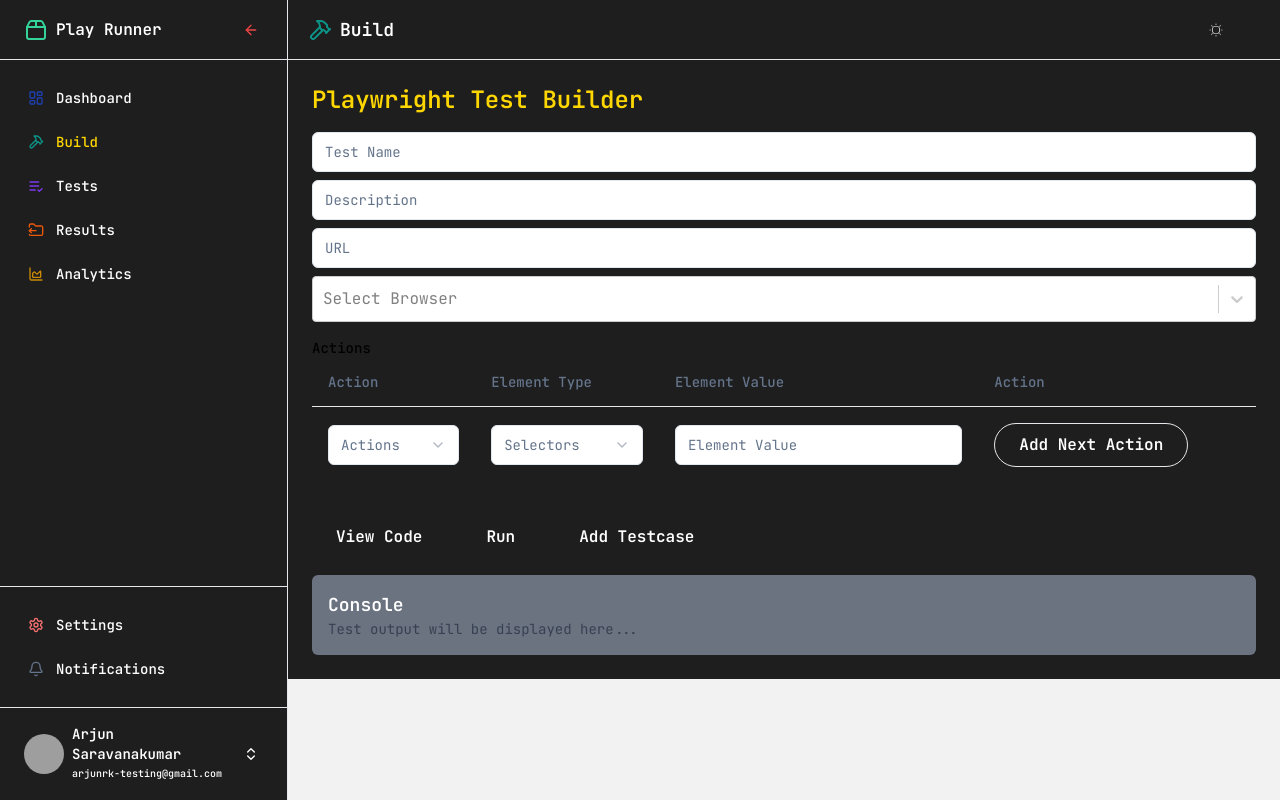
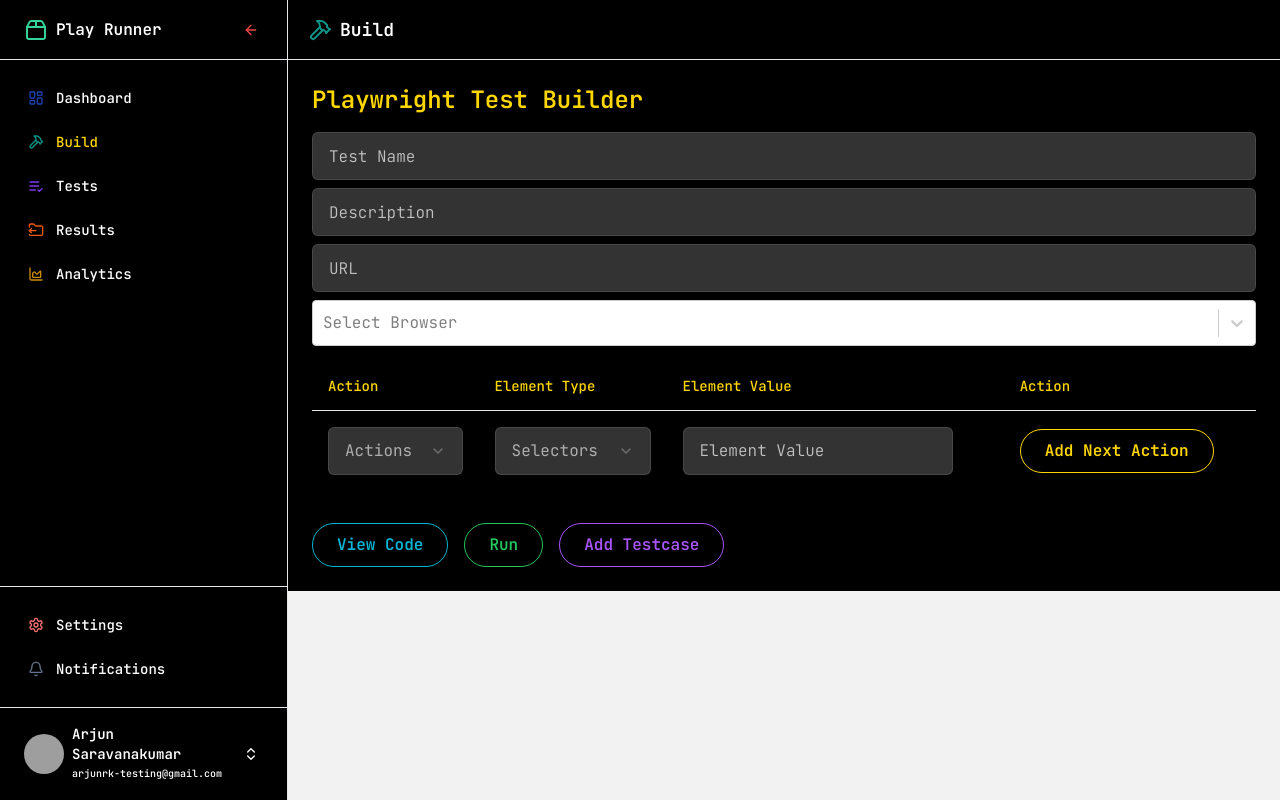
Before and after one commit to arjunrk-test/play-runner, a Next.js app: page /build in a window 1280 px wide. Built offline with nearby package versions, Linux system fonts and the light colour scheme; grey boxes are pictures that could not be loaded.

Commit message:
design changes

```diff
--- a/app/globals.css
+++ b/app/globals.css
@@ -4,7 +4,7 @@
 
 @layer base {
   body {
-    @apply font-primary bg-primary bg-secondary text-white leading-loose;
+    @apply font-primary bg-primary bg-secondary bg-input text-white leading-loose;
   }
   .h1 {
     @apply text-[48px] xl:text-[80px] leading-[1.1] font-semibold;
--- a/components/PageHeader.jsx
+++ b/components/PageHeader.jsx
@@ -1,11 +1,8 @@
 "use client";
 import { sidebarOpen } from "@/hooks/atoms";
 import { useAtom } from "jotai";
-import { useState, useEffect } from "react";
 import ToggleSidebarButton from "./ToggleSidebarButton";
 import { cn } from "@/lib/utils";
-import { Button } from "./ui/button";
-import { CiLight, CiDark } from "react-icons/ci";
 
 export default function PageHeader({ children }) {
   const [isOpen] = useAtom(sidebarOpen);
@@ -25,11 +22,6 @@
       >
         {children}
       </div>
-      <div className="flex justify-between items-center ml-2 mr-2">
-          <Button className="bg-none text-navbarText hover:bg-navbarHover hover:text-navbarText" variant="ghost">
-            <CiLight />
-          </Button>
-      </div>
     </div>
   );
 }
--- a/components/ui/input.jsx
+++ b/components/ui/input.jsx
@@ -7,7 +7,7 @@
     (<input
       type={type}
       className={cn(
-        "flex h-10 w-full rounded-md border border-slate-200 bg-white px-3 py-2 text-base ring-offset-white file:border-0 file:bg-transparent file:text-sm file:font-medium file:text-slate-950 placeholder:text-slate-500 focus-visible:outline-none focus-visible:ring-2 focus-visible:ring-slate-950 focus-visible:ring-offset-2 disabled:cursor-not-allowed disabled:opacity-50 md:text-sm dark:border-slate-800 dark:bg-slate-950 dark:ring-offset-slate-950 dark:file:text-slate-50 dark:placeholder:text-slate-400 dark:focus-visible:ring-slate-300",
+        "flex h-[48px] rounded-md border border-white/10 focus:border-accent font-light bg-input px-4 py-5 text-base placeholder:text-white/70 outline-none",
         className
       )}
       ref={ref}
--- a/components/ui/select.jsx
+++ b/components/ui/select.jsx
@@ -16,7 +16,7 @@
   <SelectPrimitive.Trigger
     ref={ref}
     className={cn(
-      "flex h-10 w-full items-center justify-between rounded-md border border-slate-200 bg-white px-3 py-2 text-sm ring-offset-white data-[placeholder]:text-slate-500 focus:outline-none focus:ring-2 focus:ring-slate-950 focus:ring-offset-2 disabled:cursor-not-allowed disabled:opacity-50 [&>span]:line-clamp-1 dark:border-slate-800 dark:bg-slate-950 dark:ring-offset-slate-950 dark:data-[placeholder]:text-slate-400 dark:focus:ring-slate-300",
+      "flex h-[48px] w-full items-center justify-between rounded-md border border-white/10 bg-primary px-4 py-5 text-base text-white/60 placeholder:test-white/10 focus:border-accent outline-none",
       className
     )}
     {...props}>
@@ -54,7 +54,7 @@
     <SelectPrimitive.Content
       ref={ref}
       className={cn(
-        "relative z-50 max-h-[--radix-select-content-available-height] min-w-[8rem] overflow-y-auto overflow-x-hidden rounded-md border border-slate-200 bg-white text-slate-950 shadow-md data-[state=open]:animate-in data-[state=closed]:animate-out data-[state=closed]:fade-out-0 data-[state=open]:fade-in-0 data-[state=closed]:zoom-out-95 data-[state=open]:zoom-in-95 data-[side=bottom]:slide-in-from-top-2 data-[side=left]:slide-in-from-right-2 data-[side=right]:slide-in-from-left-2 data-[side=top]:slide-in-from-bottom-2 dark:border-slate-800 dark:bg-slate-950 dark:text-slate-50",
+        "relative z-50 max-h-96 min-w-[8rem] overflow-hidden rounded-md border border-white/10 bg-primary text-white shadow-md data-[state=open]:animate-in data-[state=closed]:animate-out data-[state=closed]:fade-out-0 data-[state=open]:fade-in-0 data-[state=closed]:zoom-out-95 data-[state=open]:zoom-in-95 data-[side=bottom]:slide-in-from-top-2 data-[side=left]:slide-in-from-right-2 data-[side=right]:slide-in-from-left-2 data-[side=top]:slide-in-from-bottom-2 dark:border-slate-800 dark:bg-slate-950 dark:text-slate-50",
         position === "popper" &&
           "data-[side=bottom]:translate-y-1 data-[side=left]:-translate-x-1 data-[side=right]:translate-x-1 data-[side=top]:-translate-y-1",
         className
@@ -85,7 +85,7 @@
   <SelectPrimitive.Item
     ref={ref}
     className={cn(
-      "relative flex w-full cursor-default select-none items-center rounded-sm py-1.5 pl-8 pr-2 text-sm outline-none focus:bg-slate-100 focus:text-slate-900 data-[disabled]:pointer-events-none data-[disabled]:opacity-50 dark:focus:bg-slate-800 dark:focus:text-slate-50",
+      "relative flex w-full cursor-pointer select-none items-center rounded-sm py-1.5 pl-8 pr-2 text-sm outline-none focus:bg-accent data-[disabled]:pointer-events-none data-[disabled]:opacity-50 dark:focus:bg-slate-800 dark:focus:text-slate-50",
       className
     )}
     {...props}>
@@ -119,4 +119,4 @@
   SelectSeparator,
   SelectScrollUpButton,
   SelectScrollDownButton,
-}
+};
--- a/components/ui/table.jsx
+++ b/components/ui/table.jsx
@@ -40,7 +40,7 @@
   <tr
     ref={ref}
     className={cn(
-      "border-b transition-colors hover:bg-slate-100/50 data-[state=selected]:bg-slate-100 dark:hover:bg-slate-800/50 dark:data-[state=selected]:bg-slate-800",
+      "border-b transition-colors  data-[state=selected]:bg-slate-100  dark:data-[state=selected]:bg-slate-800" + //"hover:bg-slate-100/50 dark:hover:bg-slate-800/50",
       className
     )}
     {...props} />
--- a/package.json
+++ b/package.json
@@ -9,6 +9,7 @@
     "lint": "next lint"
   },
   "dependencies": {
+    "@monaco-editor/react": "^4.7.0",
     "@radix-ui/react-avatar": "^1.1.3",
     "@radix-ui/react-dropdown-menu": "^2.1.6",
     "@radix-ui/react-select": "^2.1.6",
--- a/tailwind.config.js
+++ b/tailwind.config.js
@@ -24,8 +24,9 @@
     },
     extend: {
       colors:{
-        primary: "#1e1e1e",
+        primary: "#000000",
         secondary: "#f2f2f2",
+        input: "#333333",
         accentDark: {
           DEFAULT: "#FFD700",
           hover: "#FFD700",
```
Also changed, not shown: app/build/page.jsx, 1 other file (tests, documents, lock files or other folders).
